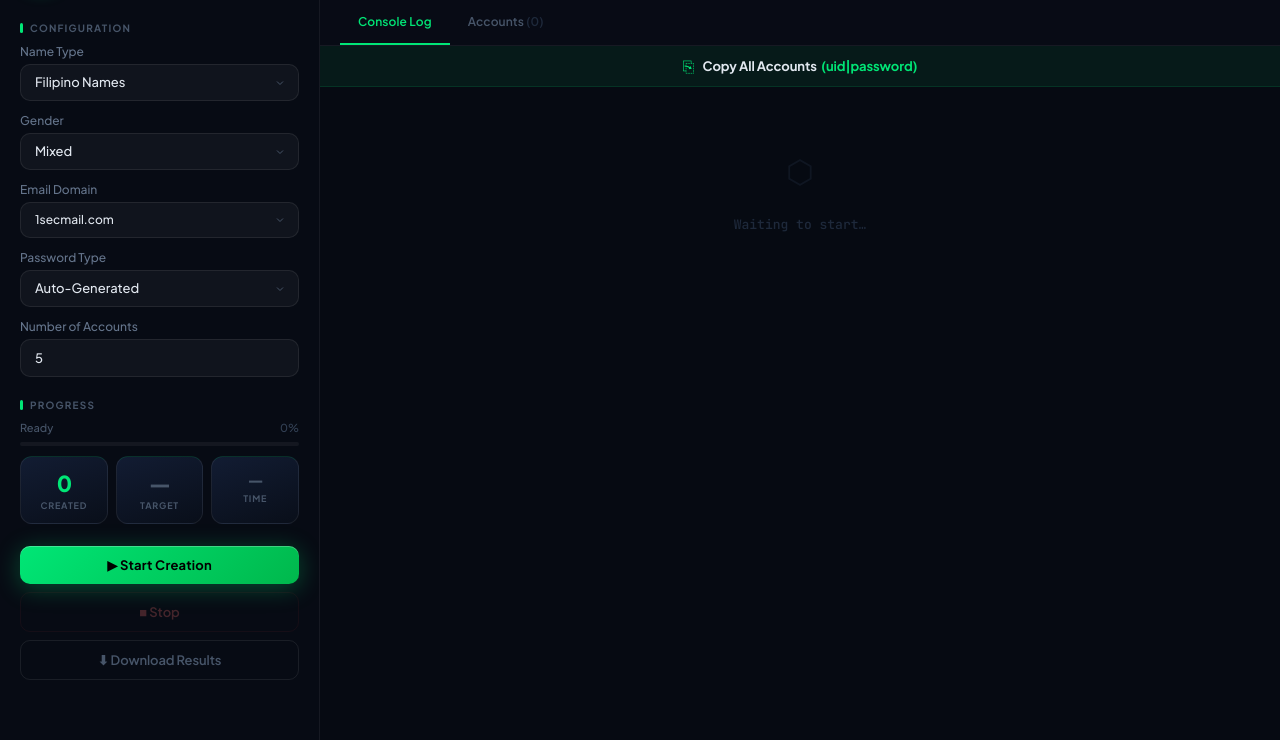
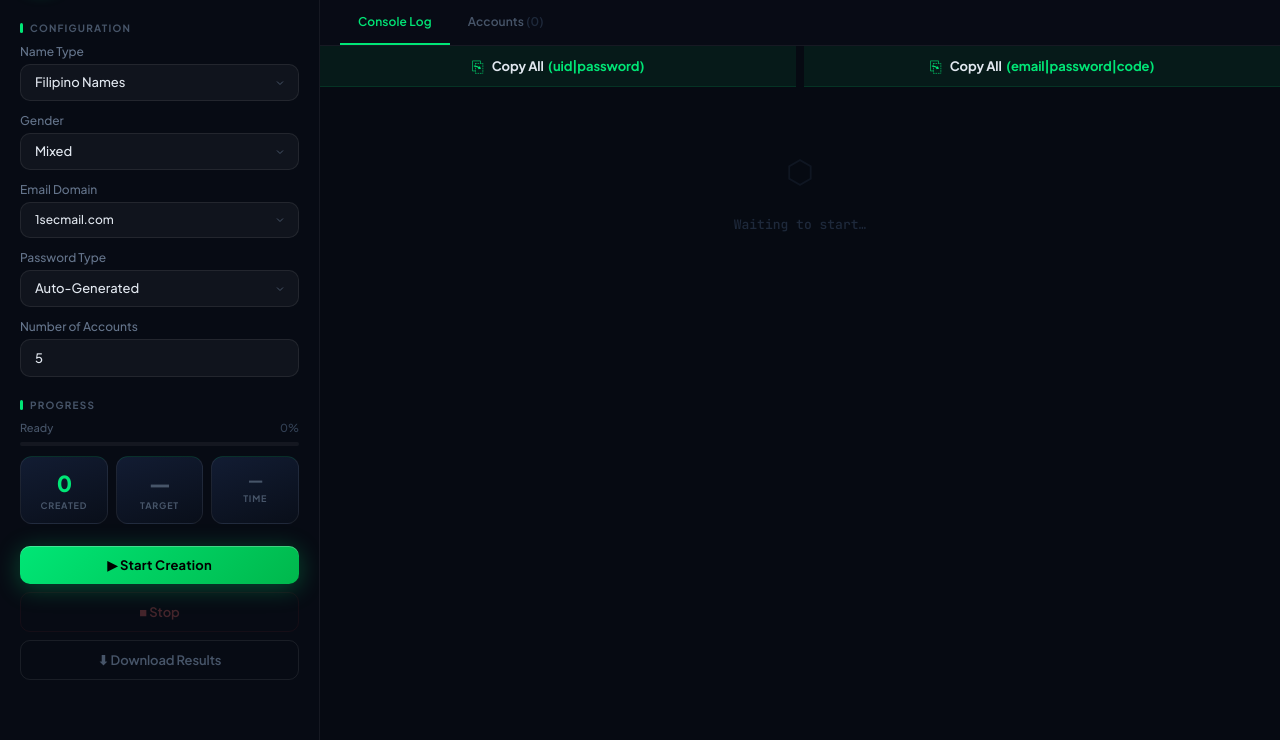
Before and after one commit to yuennix/WEB-FB-CREATE, a Flask app: template templates/index.html in a window 1280 px wide. Shown: the part 60-800 px from the top of the page. Run offline with Flask 3, Linux system fonts and the light colour scheme; the template is opened without the code that fills it, so the values that code supplies are empty.

Commit message:
Add ability to copy accounts with email, password, and confirmation code
Update account storage and UI to include confirmation codes, enabling new copy functionalities and improved data handling for account details.

Replit-Commit-Author: Agent
Replit-Commit-Session-Id: 90a34583-1bdd-4fca-ac13-779fd6476142
Replit-Commit-Checkpoint-Type: full_checkpoint
Replit-Commit-Event-Id: 8ff687ff-cd16-477e-94db-9eef770f692c
Replit-Commit-Screenshot-Url: https://storage.googleapis.com/screenshot-production-us-central1/159112aa-5bdb-4af8-81f0-e252db49e8b4/90a34583-1bdd-4fca-ac13-779fd6476142/fc165Hm
Replit-Helium-Checkpoint-Created: true

```diff
--- a/app.py
+++ b/app.py
@@ -455,6 +455,12 @@ def stream():
             try:
                 item = task_queue.get(timeout=8)
                 empty = 0
+                # Persist the confirmation code to the DB as soon as it arrives
+                if item.get('type') == 'confirm_code' and item.get('uid') and item.get('code'):
+                    try:
+                        _sto.update_account_code(item['uid'], item['code'])
+                    except Exception:
+                        pass
                 yield f'data: {json.dumps(item)}\n\n'
             except queue.Empty:
                 empty += 1
--- a/templates/index.html
+++ b/templates/index.html
@@ -757,9 +757,15 @@
       <div class="tab" onclick="switchTab('accounts')">Accounts <span id="accountCount" style="color:#1e293b;">(0)</span></div>
     </div>
 
-    <div class="copy-all-bar" id="copyAllBar" onclick="copyAllAccounts(this)">
-      <span class="copy-all-bar-icon">⎘</span>
-      <span class="copy-all-bar-text" id="copyAllText">Copy All Accounts &nbsp;<span>(uid|password)</span></span>
+    <div style="display:flex;gap:8px;flex-shrink:0;">
+      <div class="copy-all-bar" id="copyAllBar" onclick="copyAllUID(this)" style="flex:1;">
+        <span class="copy-all-bar-icon">⎘</span>
+        <span class="copy-all-bar-text" id="copyAllText">Copy All &nbsp;<span>(uid|password)</span></span>
+      </div>
+      <div class="copy-all-bar" id="copyAllBarEmail" onclick="copyAllEmail(this)" style="flex:1;">
+        <span class="copy-all-bar-icon">⎘</span>
+        <span class="copy-all-bar-text" id="copyAllEmailText">Copy All &nbsp;<span>(email|password|code)</span></span>
+      </div>
     </div>
 
     <div class="tab-content active" id="tab-log">
@@ -792,6 +798,8 @@ let startTime = null;
 let _customDomains = [];
 let _timerTick = null;
 let allAccounts = [];
+let allAccountsEmail = [];   // [{uid, email, password, code}] — index mirrors allAccounts
+const _acctCodeMap = {};     // uid -> index in allAccountsEmail
 
 function _startTicker() {
   if (_timerTick) clearInterval(_timerTick);
@@ -878,6 +886,9 @@ function addAccount(data) {
   document.getElementById('acctEmpty').style.display = 'none';
   const uidPass = `${data.uid}|${data.password}`;
   allAccounts.push(uidPass);
+  const emailEntry = { uid: data.uid, email: data.email || '', password: data.password || '', code: '' };
+  _acctCodeMap[data.uid] = allAccountsEmail.length;
+  allAccountsEmail.push(emailEntry);
   if (data.uid && data.email) _acctEmails[data.uid] = data.email;
   const panel = document.getElementById('accounts-panel');
   const card = document.createElement('div');
@@ -921,7 +932,10 @@ function addAccount(data) {
       </div>
       <div id="${statusId}" class="confirm-status ${_isAutoFetch ? 'fetching' : ''}">${_isAutoFetch ? '⏳ Fetching code from inbox…' : ''}</div>
     </div>
-    <button class="acct-copy-all" title="Copy uid|pass" onclick="copyField(this, '${escAttr(uidPass)}')">⎘</button>
+    <div style="display:flex;gap:6px;position:absolute;top:10px;right:10px;">
+      <button class="acct-copy-all" title="Copy uid|password" onclick="copyField(this, '${escAttr(uidPass)}')">uid|pass</button>
+      <button class="acct-copy-all" id="epbtn-${data.uid}" title="Copy email|password|code" onclick="copyField(this, getEmailPassCode('${escAttr(data.uid)}'))">email|pass|code</button>
+    </div>
   `;
   panel.appendChild(card);
   createdCount++;
@@ -969,11 +983,21 @@ function _scheduleAutoRetry(uid) {
   _countdownTimers[uid] = setInterval(_tick, 1000);
 }
 
+function getEmailPassCode(uid) {
+  const idx = _acctCodeMap[uid];
+  if (idx === undefined) return '';
+  const e = allAccountsEmail[idx];
+  return `${e.email}|${e.password}|${e.code}`;
+}
+
 function autofillCode(uid, code) {
   _clearFetchTimer(uid);
   const input  = document.getElementById(`ci-${uid}`);
   const status = document.getElementById(`cs-${uid}`);
   const retry  = document.getElementById(`retry-row-${uid}`);
+  // Update in-memory entry so copy-all and per-card button pick up the code
+  const idx = _acctCodeMap[uid];
+  if (idx !== undefined) allAccountsEmail[idx].code = code;
   // Fill the code box — do NOT auto-submit
   if (input)  { input.value = code; input.classList.add('code-ready'); }
   if (status) { status.className = 'confirm-status submitted'; status.textContent = '✉ Code fetched: ' + code + ' (tap to copy)'; }
@@ -1090,24 +1114,34 @@ async function submitCode(uid) {
   }
 }
 
-function copyAllAccounts(el) {
-  const bar   = document.getElementById('copyAllBar');
-  const label = document.getElementById('copyAllText');
+function _doCopyBar(barId, labelId, text, countLabel) {
+  const bar   = document.getElementById(barId);
+  const label = document.getElementById(labelId);
   const orig  = label.innerHTML;
-  if (!allAccounts.length) {
+  if (!text) {
     label.innerHTML = 'No accounts this session yet';
     setTimeout(() => { label.innerHTML = orig; }, 2000);
     return;
   }
-  const text = allAccounts.join('\n');
   navigator.clipboard.writeText(text).catch(() => {
     const ta = document.createElement('textarea');
     ta.value = text; document.body.appendChild(ta); ta.select();
     document.execCommand('copy'); document.body.removeChild(ta);
   });
   bar.classList.add('copied');
-  label.innerHTML = `✓ Copied ${allAccounts.length} account${allAccounts.length !== 1 ? 's' : ''} (uid|password)!`;
+  label.innerHTML = `✓ Copied ${countLabel}!`;
   setTimeout(() => { bar.classList.remove('copied'); label.innerHTML = orig; }, 2500);
+}
+
+function copyAllUID() {
+  const n = allAccounts.length;
+  _doCopyBar('copyAllBar', 'copyAllText', allAccounts.join('\n'), `${n} account${n !== 1 ? 's' : ''} (uid|password)`);
+}
+
+function copyAllEmail() {
+  const lines = allAccountsEmail.map(e => `${e.email}|${e.password}|${e.code}`);
+  const n = lines.length;
+  _doCopyBar('copyAllBarEmail', 'copyAllEmailText', lines.join('\n'), `${n} account${n !== 1 ? 's' : ''} (email|password|code)`);
 }
 
 function copyField(btn, text) {
@@ -1155,6 +1189,8 @@ async function startJob() {
 
   createdCount = 0; targetCount = count; startTime = Date.now();
   allAccounts = [];
+  allAccountsEmail = [];
+  Object.keys(_acctCodeMap).forEach(k => delete _acctCodeMap[k]);
   document.getElementById('statCreated').textContent = '0';
   document.getElementById('statTotal').textContent   = count;
   document.getElementById('statTime').textContent    = '0s';
```
Also changed, not shown: storage.py (+50 -18 lines).
